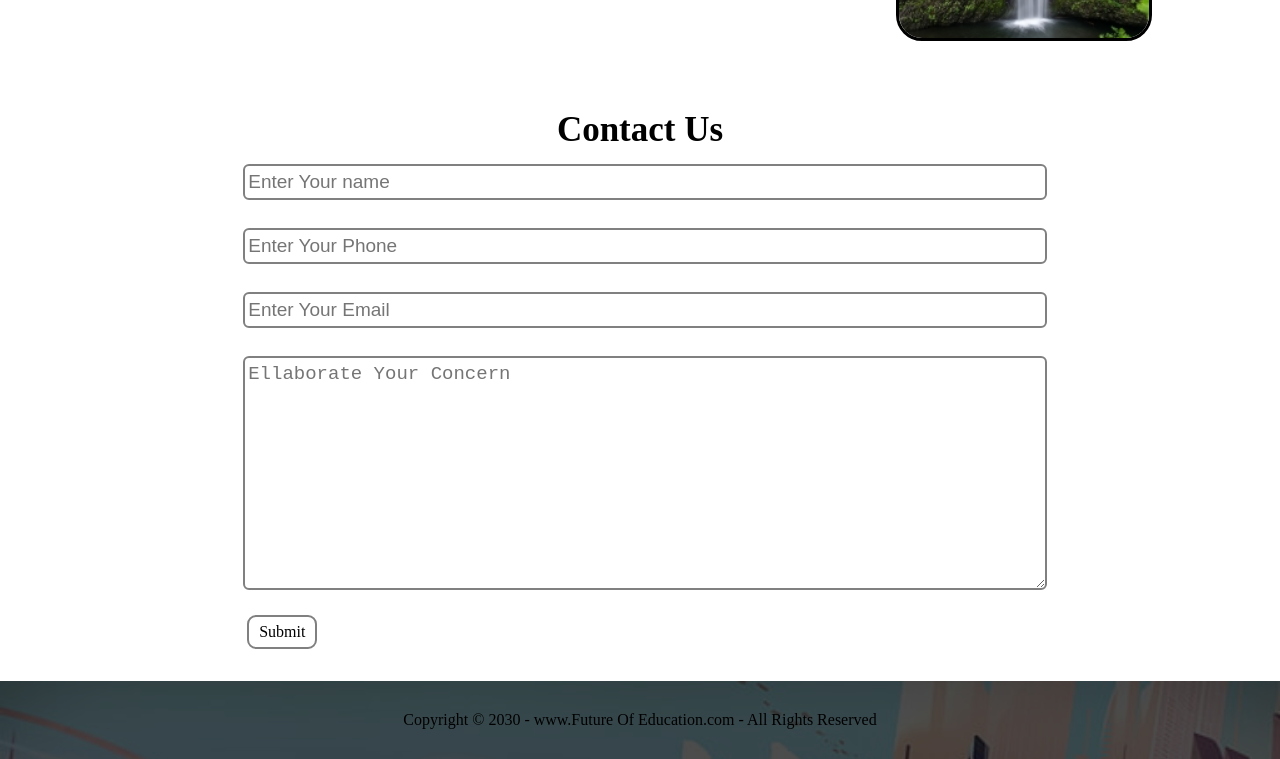
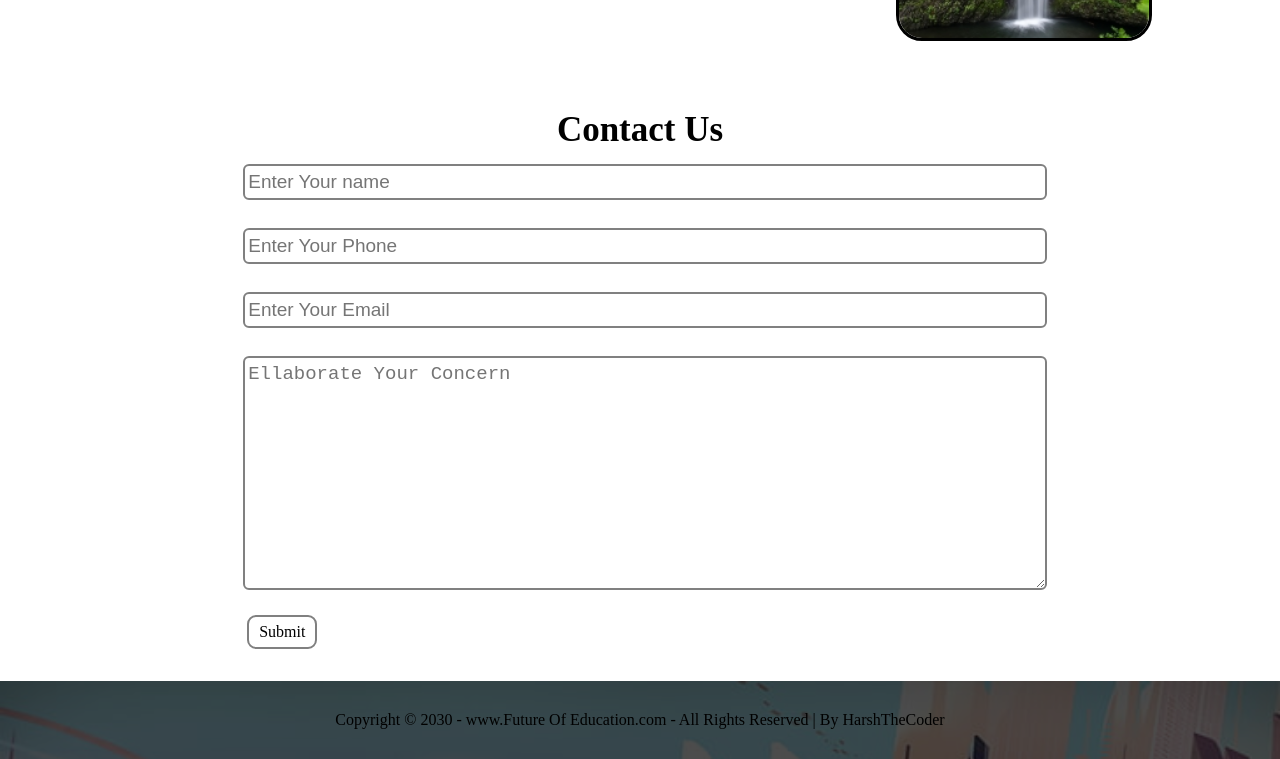
Before and after one commit to Univarsh/myworld, a plain HTML site: page index.html in a window 1280 px wide. Shown: the part 2450-3209 px from the top of the page. Drawn offline with Linux system fonts and the light colour scheme; a web font is replaced by a local one.

Commit message:
Update index.html

```diff
--- a/index.html
+++ b/index.html
@@ -104,7 +104,7 @@
 
     <footer class="background">
         <p class="text-footer">
-        Copyright &copy; 2030 - www.Future Of Education.com - All Rights Reserved
+        Copyright &copy; 2030 - www.Future Of Education.com - All Rights Reserved | By HarshTheCoder
         </p>
     </footer>
     <script src="resp.js"></script>
```
